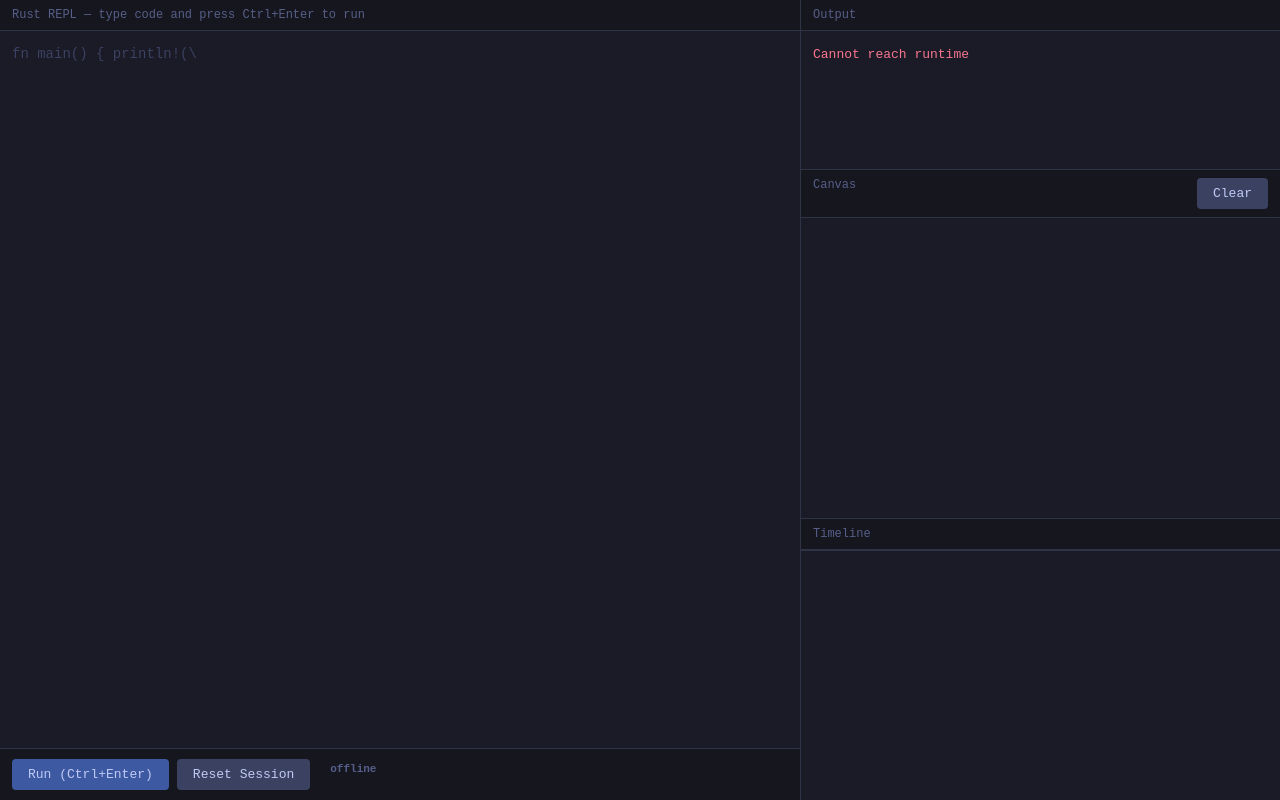
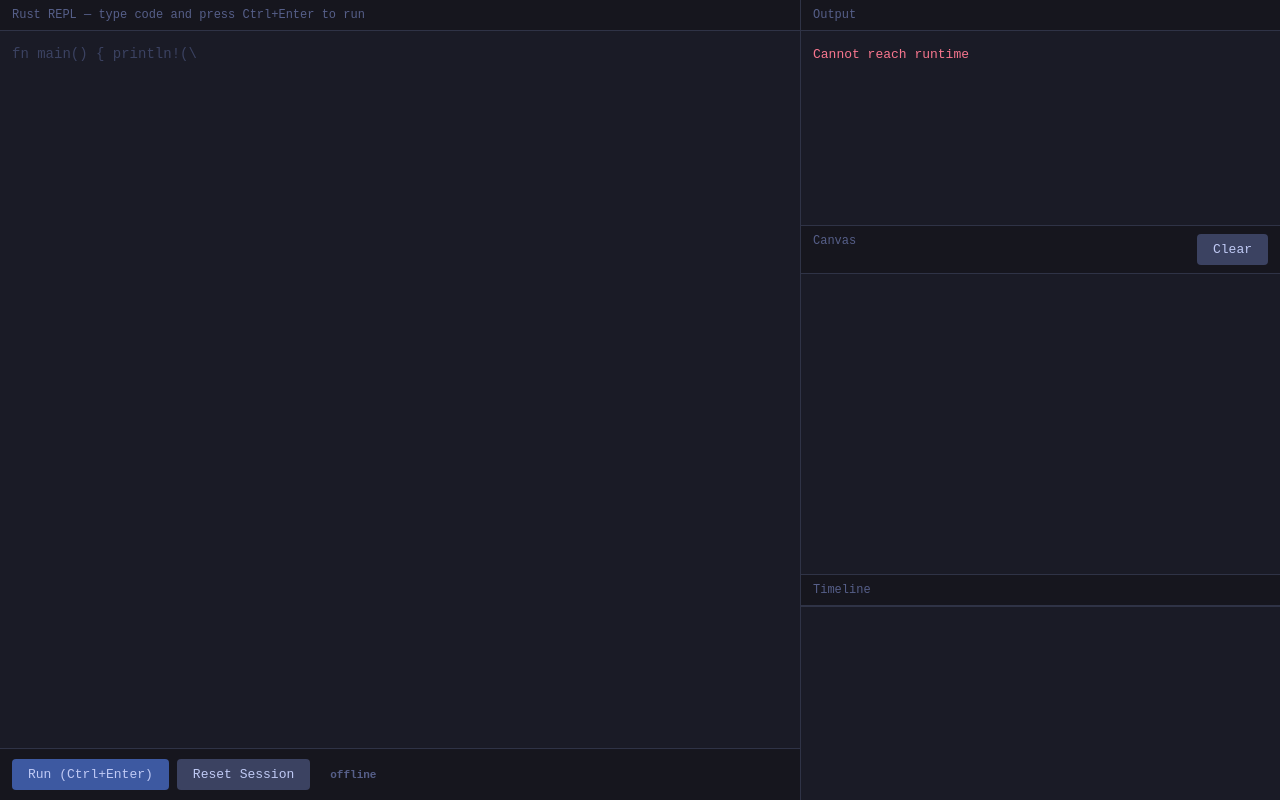
Before and after one commit to bbbjames/rust42.cc, a plain HTML site: page apps/web/index.html in a window 1280 px wide. Drawn offline with Linux system fonts and the light colour scheme; no server answers.

Commit message:
ui spacing right containers flex with canvas fixed

```diff
--- a/apps/web/index.html
+++ b/apps/web/index.html
@@ -16,7 +16,7 @@ body { font-family: 'Fira Code', 'Cascadia Code', 'JetBrains Mono', monospace; b
 #editor-header { padding: 8px 12px; background: #16161e; font-size: 12px; color: #565f89; border-bottom: 1px solid #2f3346; }
 #code-input { flex: 1; background: #1a1b26; color: #c0caf5; border: none; padding: 12px; font-family: inherit; font-size: 14px; resize: none; outline: none; line-height: 1.6; }
 #code-input::placeholder { color: #3b4261; }
-#controls { display: flex; gap: 8px; padding: 10px 12px; border-top: 1px solid #2f3346; background: #16161e; }
+#controls { display: flex; align-items: center; gap: 8px; padding: 10px 12px; border-top: 1px solid #2f3346; background: #16161e; }
 button { background: #3d59a1; color: #c0caf5; border: none; padding: 8px 16px; font-family: inherit; font-size: 13px; cursor: pointer; border-radius: 4px; }
 button:hover { background: #5474c4; }
 button.reset { background: #3b4261; }
@@ -31,7 +31,7 @@ button.reset:hover { background: #565f89; }
 #canvas-header { padding: 8px 12px; background: #16161e; font-size: 12px; color: #565f89; border-bottom: 1px solid #2f3346; border-top: 1px solid #2f3346; display: flex; justify-content: space-between; }
 #canvas-panel { background: #1a1b26; display: flex; align-items: center; justify-content: center; }
 #canvas-panel canvas { display: block; }
-#timeline-panel { height: 250px; overflow-y: auto; border-top: 1px solid #2f3346; padding: 12px; }
+#timeline-panel { flex: 1; overflow-y: auto; border-top: 1px solid #2f3346; padding: 12px; }
 #timeline-header { padding: 8px 12px; background: #16161e; font-size: 12px; color: #565f89; border-bottom: 1px solid #2f3346; border-top: 1px solid #2f3346; }
 .timeline-entry { padding: 6px 8px; margin-bottom: 4px; border-radius: 4px; cursor: pointer; font-size: 12px; display: flex; justify-content: space-between; }
 .timeline-entry:hover { background: #2f3346; }
```
